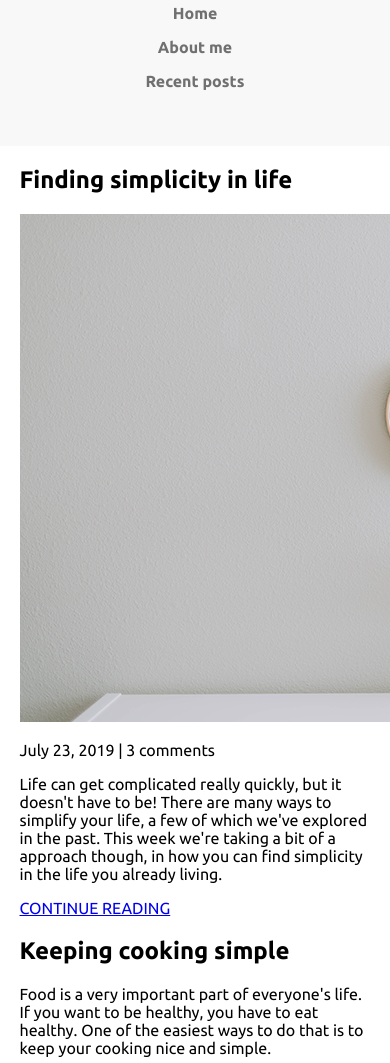
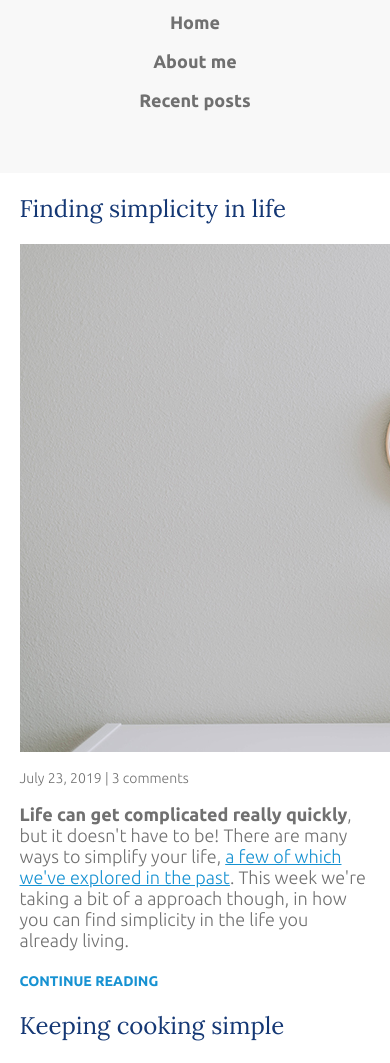
Before and after one commit to Mohak-Trivedi/simpleLifeBlog, a website built with Vite: page index.html in a window 390 px wide. Shown: the part 106-1169 px from the top of the page. Built offline with nearby package versions, Linux system fonts and the light colour scheme.

Commit message:
added typography for home page

```diff
--- a/css/styles.css
+++ b/css/styles.css
@@ -1,18 +1,80 @@
 /*  Fonts
-    -----
-    font-family: 'Lora', serif;
-    font-family: 'Ubuntu', sans-serif;
- */
+-----
+font-family: 'Lora', serif;
+font-family: 'Ubuntu', sans-serif;
+*/
+
 body {
     margin: 0;
     font-family: 'Ubuntu', sans-serif;
+    font-size: 1.125rem;
+    font-weight: 300;
+    color: #707070;
 }
 
-header {
-    /* text-align: center; */
-    padding: 2em 0;
-    background-color: #f8f8f8;
+/* =================
+Typography
+================= */
+h1, h2, h3 {
+    font-family: 'Lora', serif;
+    font-weight: 400;
+    color: #143774;
 }
+
+h1 {
+    /* I need to copy-paste the below three statements for h2 and h3, so might as well just create a common selector instead as above. */
+    /* font-family: 'Lora', serif;
+    font-weight: 400;
+    color: #143774; */
+    font-size: 2rem;
+    margin: 0;
+}
+
+a {
+    color: #1792d2;
+}
+
+a:hover,
+a:focus {
+    color: #143774;
+}
+
+strong {
+    font-weight: 700;
+}
+
+.subtitle {
+    font-weight: 700;
+    color: #1792d2;
+    font-size: .75rem;
+    margin: 0;
+}
+
+.article-title {
+    font-size: 1.5rem;
+}
+
+.article-read-more,
+.article-info {
+    font-family: 'Ubuntu', sans-serif;
+    font-size: 0.875rem;
+}
+
+.article-read-more {
+    color: #1792d2;
+    font-weight: 700;
+    text-decoration: none;
+}
+
+.article-read-more:hover,
+.article-read-more:focus {
+    color: #143774;
+    text-decoration: underline;
+}
+
+/* =================
+Layout
+================= */
 
 .container {
     width: 90%;
@@ -25,22 +87,24 @@ header {
     justify-content: space-between;
 }
 
-h1 {
-    margin: 0;
-    font-family: 'Lora', serif;
-    font-size: 2rem;
-    font-weight: 400;
-    color: #143774;
+header {
+    background: #f8f8f8;
+    padding: 2em 0;
 }
 
-.subtitle {
-    margin: 0;
-    font-weight: 700;
-    font-size: 0.75rem;
-    color: #1792d2;
+@media (max-width: 675px) {
+    .container-nav {
+        flex-direction: column;
+    }
+
+    header {
+        text-align: center;
+    }
 }
 
- nav ul {
+/* navigation */
+
+nav ul {
     list-style: none;
     padding: 0;
     display: flex;
@@ -53,9 +117,9 @@ nav li {
 
 nav a {
     text-decoration: none;
+    color: #707070;
     font-weight: 700;
-    color: #707070;
-    padding: 0.25em 0;
+    padding: .25em 0;
 }
 
 nav a:hover,
@@ -64,7 +128,7 @@ nav a:focus {
 }
 
 .current-page {
-    border-bottom: solid 2px #707070;
+    border-bottom: 1px solid #707070;
 }
 
 .current-page:hover {
@@ -72,19 +136,11 @@ nav a:focus {
 }
 
 @media (max-width: 675px) {
-    .container-nav {
-        flex-direction: column;
-    }
-
-    header {
-        text-align: center;
-    }
-
     nav ul {
         flex-direction: column;
     }
 
     nav li {
-        margin: 0.5em 0;
+        margin: .5em 0;
     }
 }
--- a/index.html
+++ b/index.html
@@ -1,7 +1,7 @@
 <!DOCTYPE html>
 <html>
     <head>
-        <link href="https://fonts.googleapis.com/css?family=Lora|Ubuntu:400,700&display=swap" rel="stylesheet">
+        <link href="https://fonts.googleapis.com/css?family=Lora|Ubuntu:300,400,700&display=swap" rel="stylesheet">
         <link rel="stylesheet" href="css/styles.css">
         <title>Simple Life Blog</title>
     </head>
@@ -30,7 +30,7 @@
                     <h2 class="article-title">Finding simplicity in life</h2>
                     <img src="img/life.jpg" alt="simple white desk on a white wall with a plant on the far right side" class="article-image">
                     <p class="article-info">July 23, 2019 | 3 comments</p>
-                    <p class="article-body">Life can get complicated really quickly, but it doesn't have to be! There are many ways to simplify your life, a few of which we've explored in the past. This week we're taking a bit of a approach though, in how you can find simplicity in the life you already living.</p>
+                    <p class="article-body"><strong>Life can get complicated really quickly</strong>, but it doesn't have to be! There are many ways to simplify your life, <a href="#">a few of which we've explored in the past</a>. This week we're taking a bit of a approach though, in how you can find simplicity in the life you already living.</p>
                     <a href="#" class="article-read-more">CONTINUE READING</a>
                 </article>
 
```
